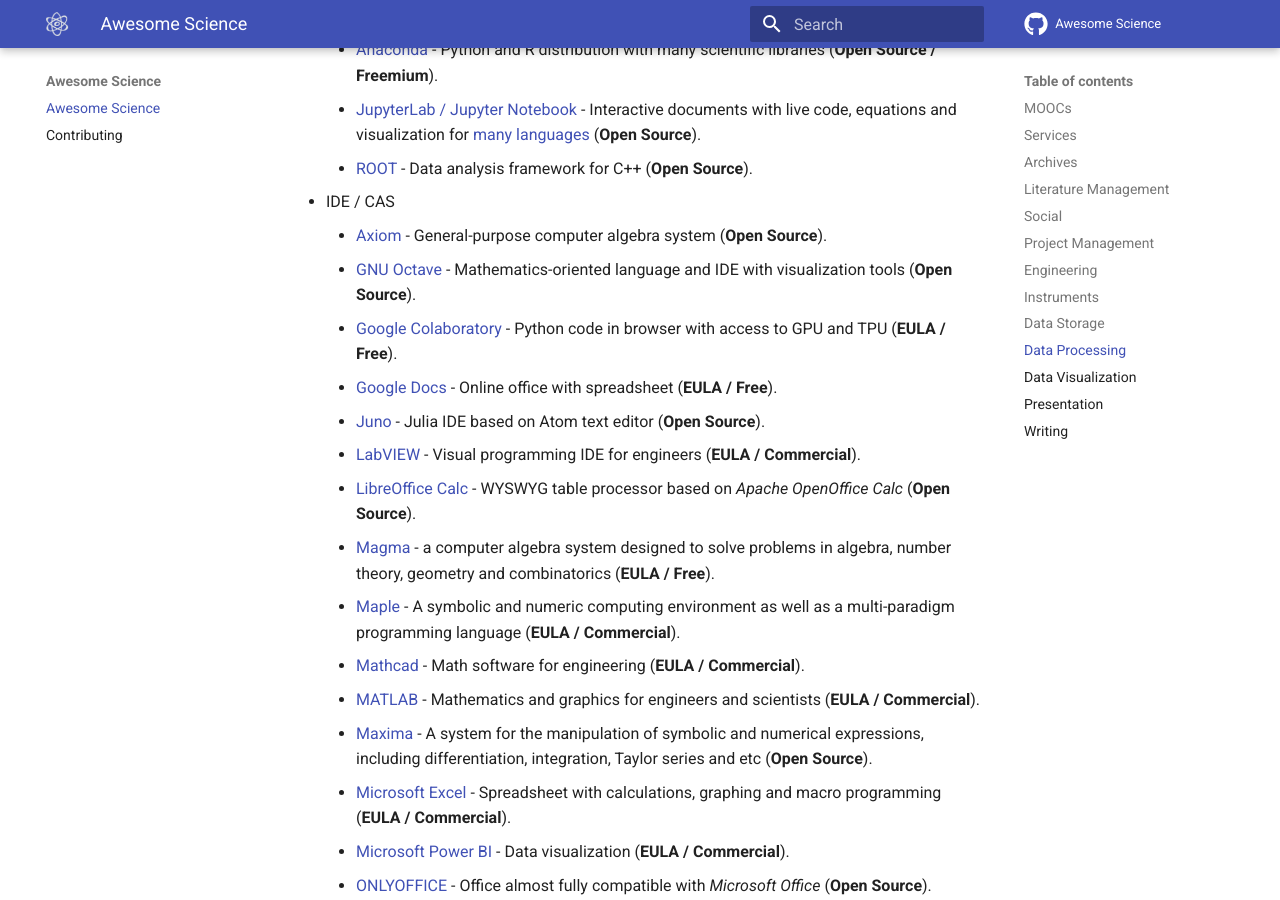
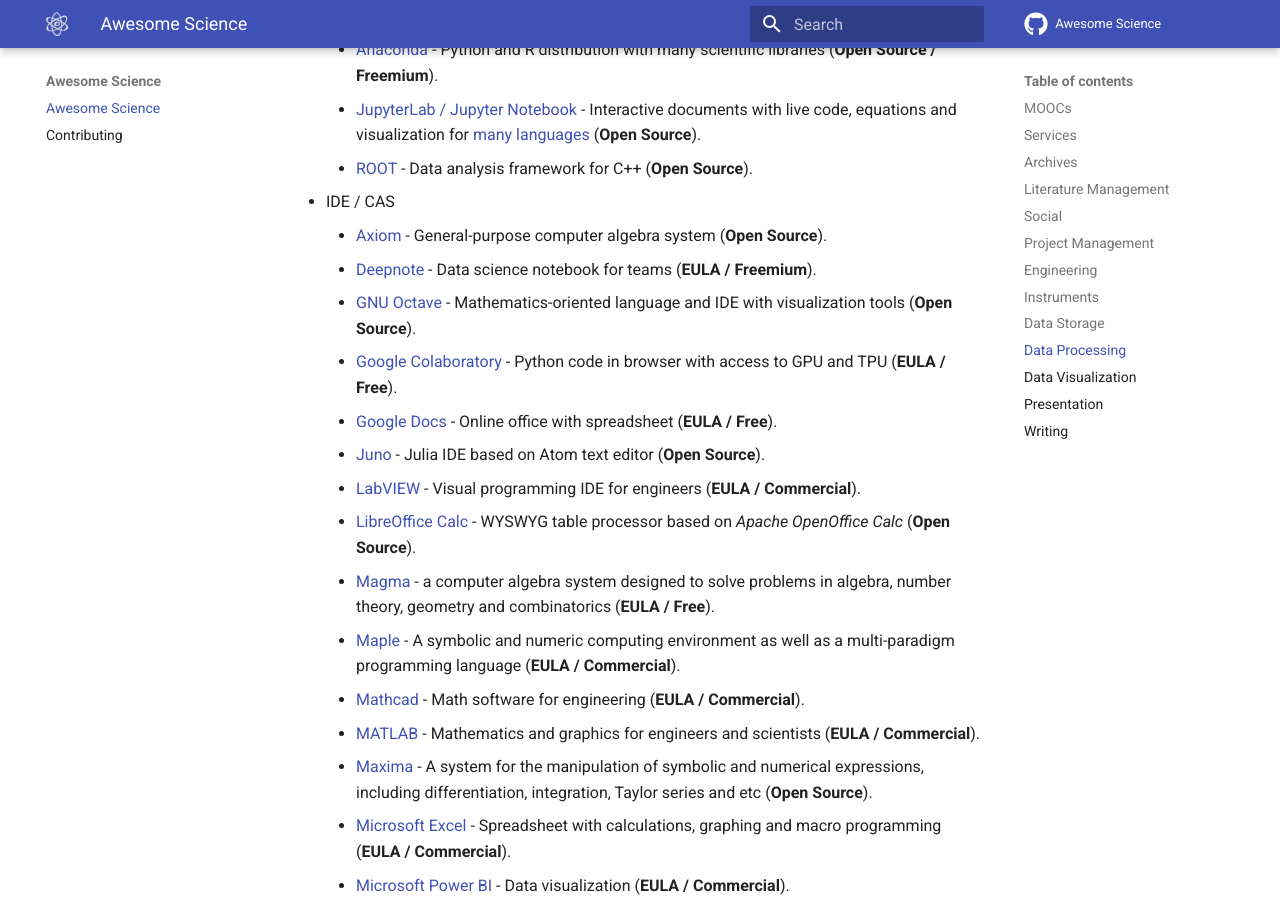
Before and after one commit to deverte/awesome-science, an MkDocs documentation site: the page built from docs/index.md, in a window 1280 px wide and 900 px high, scrolled down 7383 px. Built offline with MkDocs 1.6.1 and Material for MkDocs 9.7.7, drawn with Linux system fonts in a browser that asks for light colours; comment, search, counter and statistics services are not loaded.

Commit message:
Added Deepnote

```diff
--- a/docs/index.md
+++ b/docs/index.md
@@ -192,6 +192,7 @@
     - [ROOT](https://root.cern.ch/) - Data analysis framework for C++ (**Open Source**).
 - IDE / CAS
     - [Axiom](http://www.axiom-developer.org/) - General-purpose computer algebra system (**Open Source**).
+    - [Deepnote](https://deepnote.com/) - Data science notebook for teams (**EULA / Freemium**).
     - [GNU Octave](https://www.gnu.org/software/octave/index) - Mathematics-oriented language and IDE with visualization tools (**Open Source**).
     - [Google Colaboratory](https://colab.research.google.com/) - Python code in browser with access to GPU and TPU (**EULA / Free**).
     - [Google Docs](https://docs.google.com/document/?usp=mkt_docs) - Online office with spreadsheet (**EULA / Free**).
```
Also changed, not shown: README.md (+1 -0 lines), site/index.html, site/search/search_index.json, site/sitemap.xml, 1 other file.
